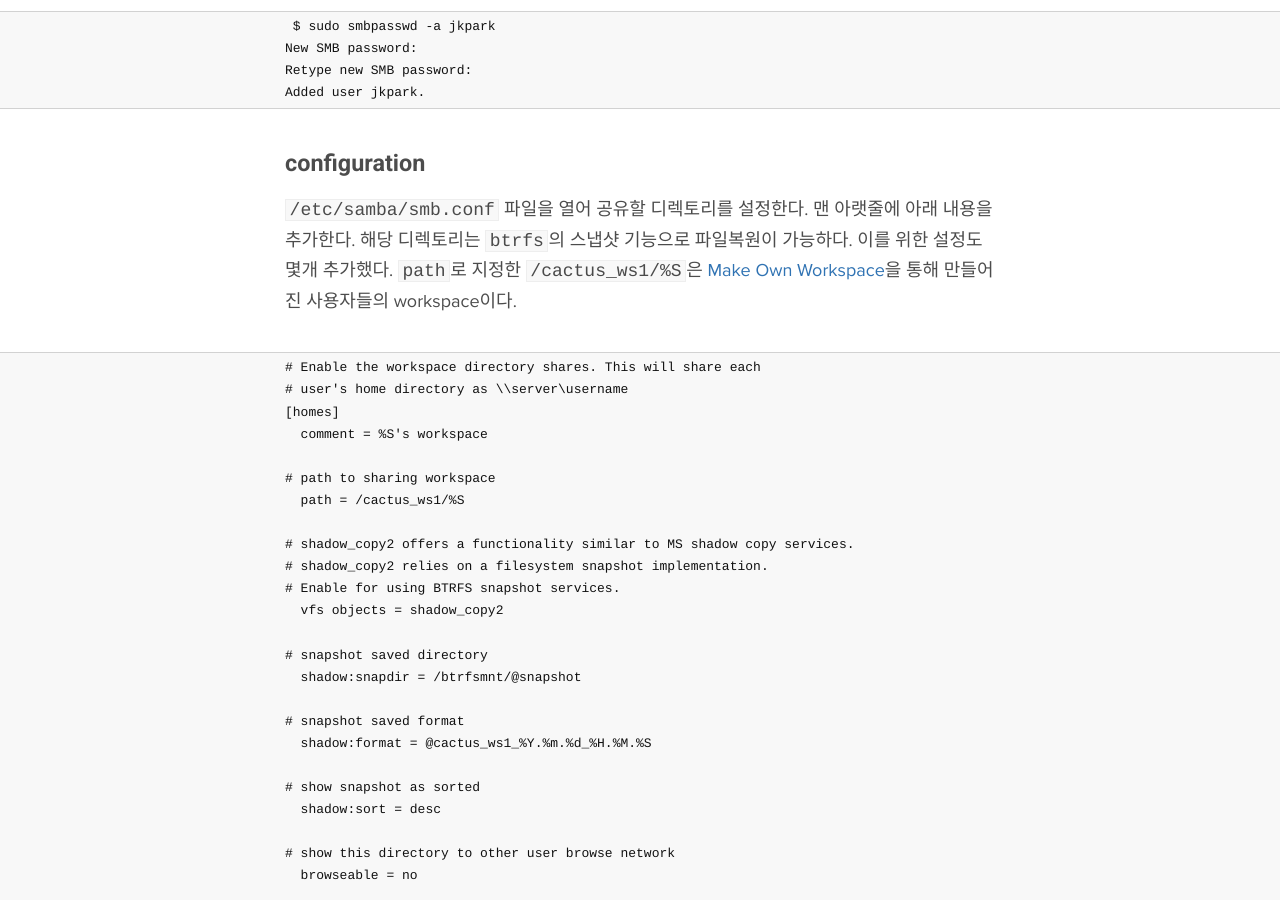
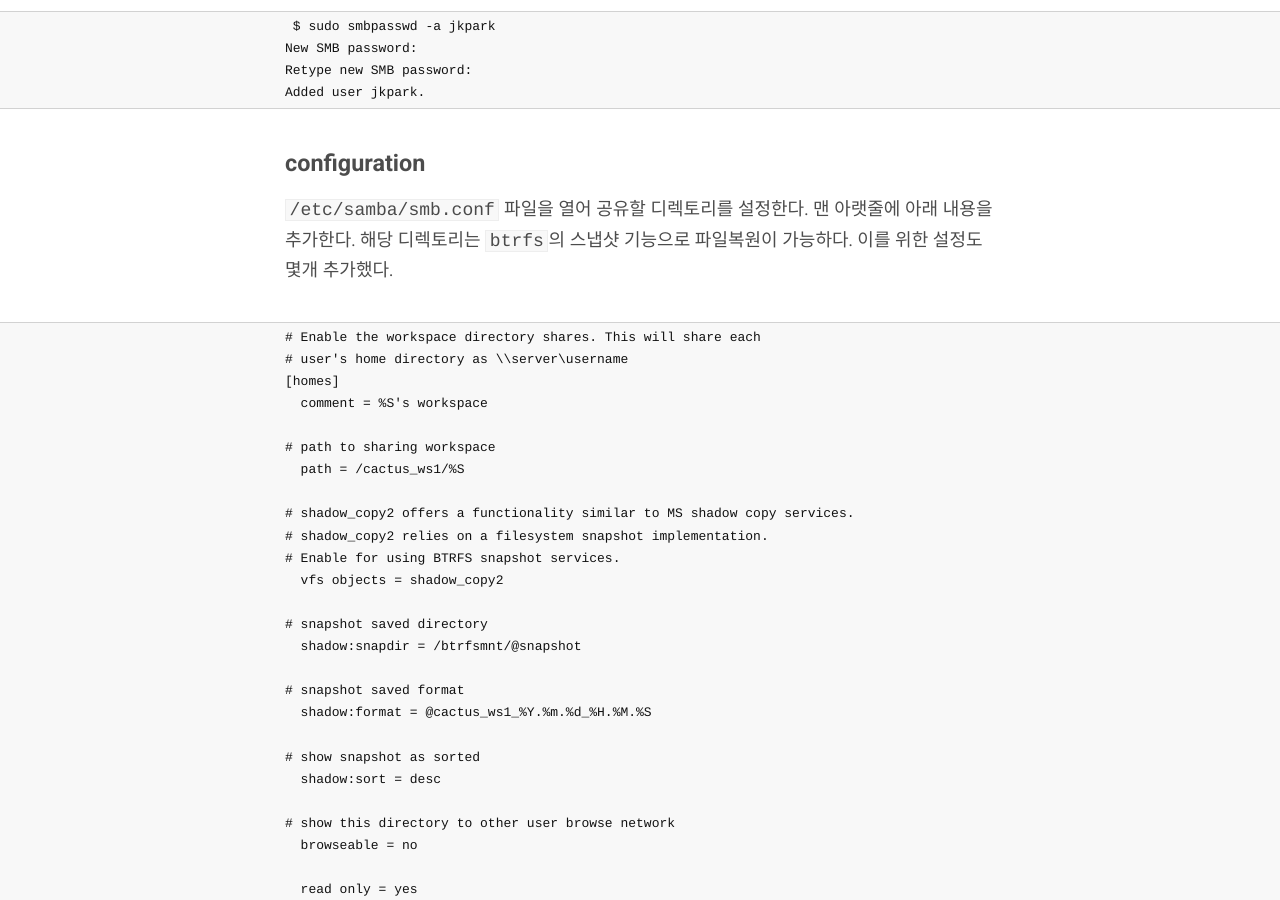
Before and after one commit to jkpark/jkpark.github.io, a Jekyll site: the page built from _posts/2018-12-26-install_ubuntu1804-04-samba.md, in a window 1280 px wide and 900 px high, scrolled down 513 px. Built offline with Jekyll 4.4.1, drawn with Linux system fonts in a browser that asks for light colours; comment, search, counter and statistics services are not loaded.

Commit message:
Update 2018-12-26-install_ubuntu1804-04-samba.md

````diff
--- a/_posts/2018-12-26-install_ubuntu1804-04-samba.md
+++ b/_posts/2018-12-26-install_ubuntu1804-04-samba.md
@@ -23,8 +23,6 @@ Added user jkpark.
 
 `/etc/samba/smb.conf` 파일을 열어 공유할 디렉토리를 설정한다.
 맨 아랫줄에 아래 내용을 추가한다. 해당 디렉토리는 `btrfs`의 스냅샷 기능으로 파일복원이 가능하다. 이를 위한 설정도 몇개 추가했다.
-`path`로 지정한 `/cactus_ws1/%S`은 [Make Own Workspace](install_ubuntu1804-03-user-privacy-and-proxy-setting#make-own-workspace)을 통해 만들어진 사용자들의 workspace이다.
-
 
 ```
 # Enable the workspace directory shares. This will share each
````
